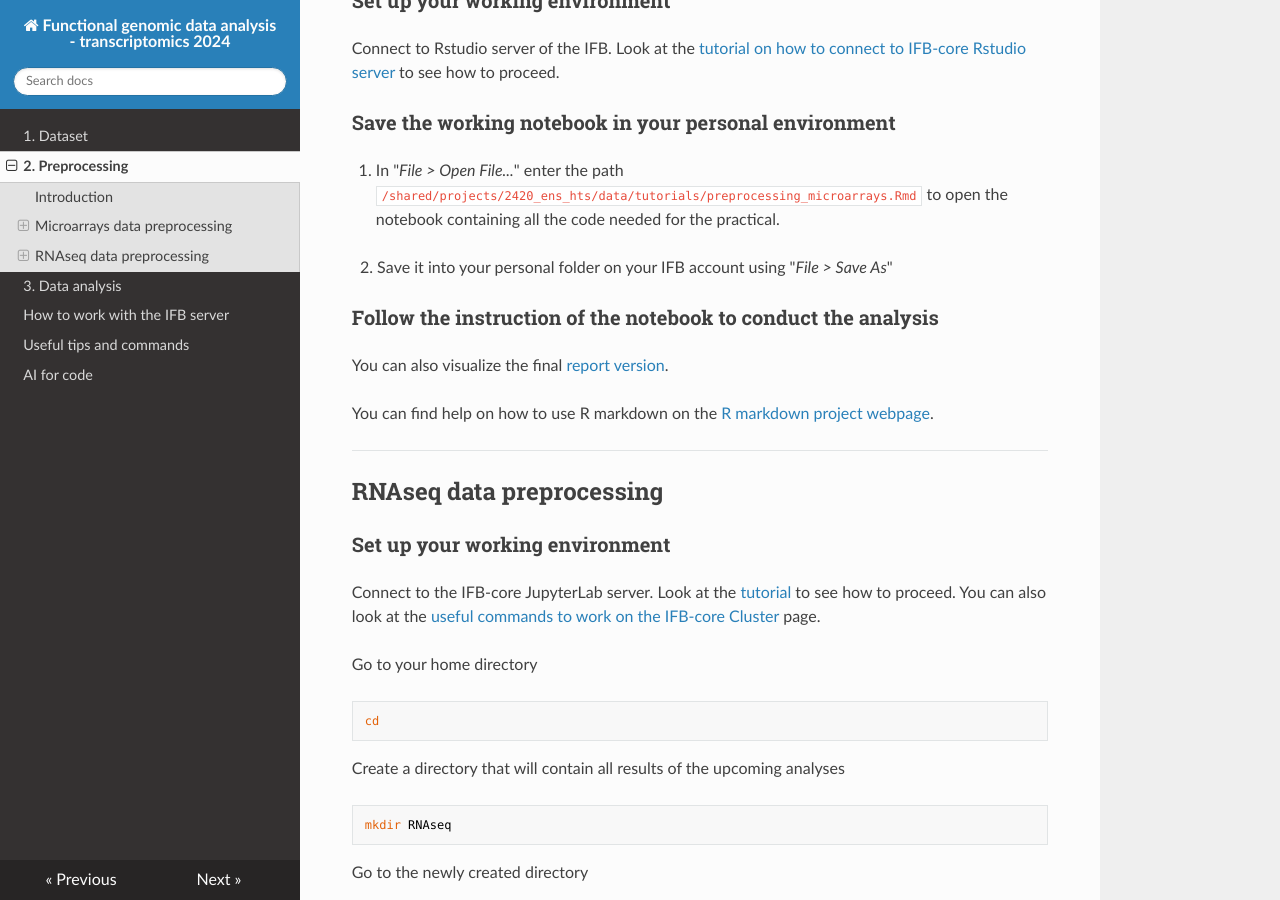
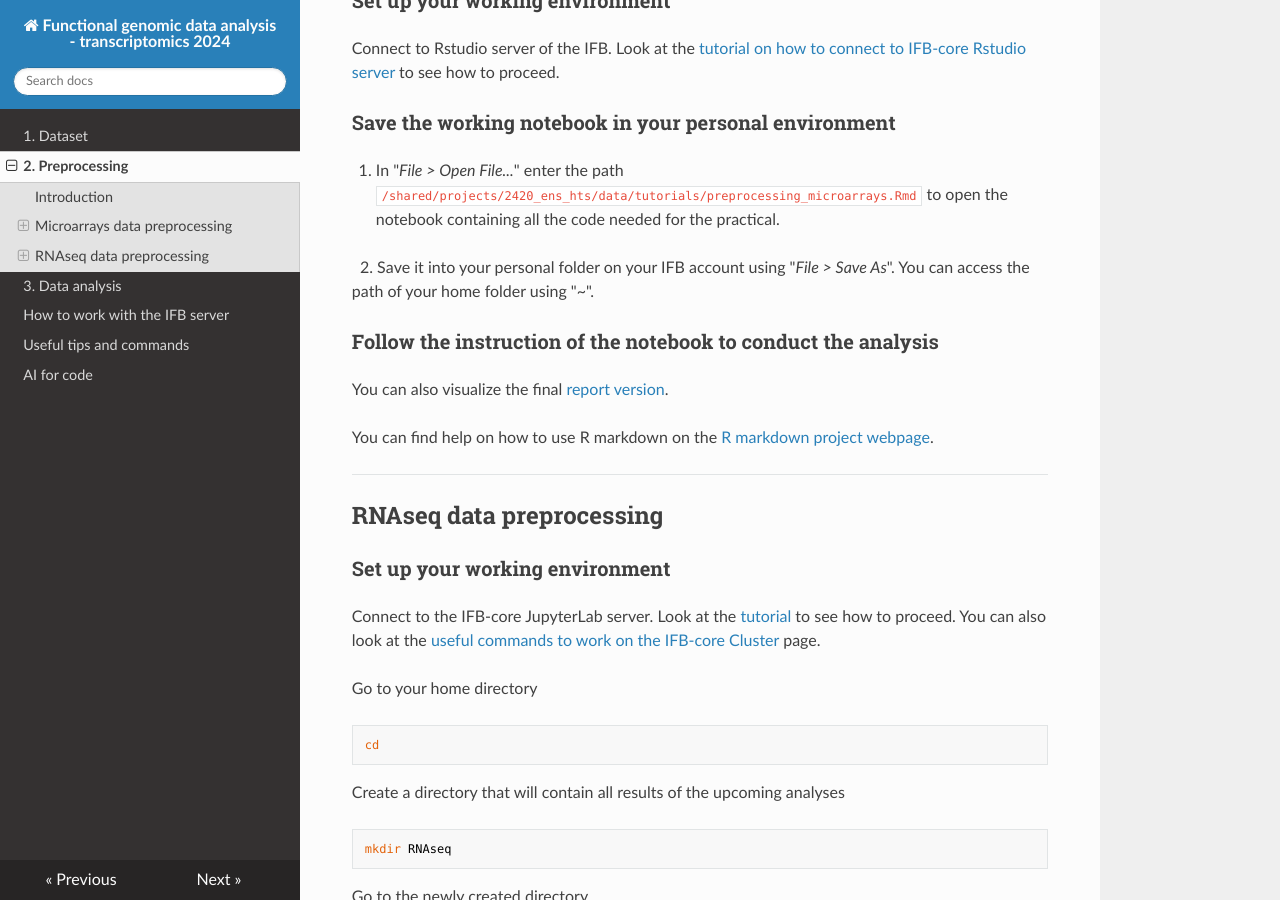
Before and after one commit to slecrom/ENS_HTS_2025, an MkDocs documentation site: the page built from docs/Preprocessing/Preprocessing.md, in a window 1280 px wide and 900 px high, scrolled down 700 px. Built offline with MkDocs 1.6.1, drawn with Linux system fonts in a browser that asks for light colours; nearby versions of some CDN libraries.

Commit message:
Update Preprocessing.md

```diff
--- a/docs/Preprocessing/Preprocessing.md
+++ b/docs/Preprocessing/Preprocessing.md
@@ -32,7 +32,7 @@ Connect to Rstudio server of the IFB. Look at the [tutorial on how to connect to
 1. In "*File > Open File...*" enter the path `/shared/projects/2420_ens_hts/data/tutorials/preprocessing_microarrays.Rmd` to open the notebook containing all the code needed for the practical.
 
 &nbsp;
-2. Save it into your personal folder on your IFB account using "*File > Save As*"
+2. Save it into your personal folder on your IFB account using "*File > Save As*". You can access the path of your home folder using "~".
 
 ### Follow the instruction of the notebook to conduct the analysis
 
```
